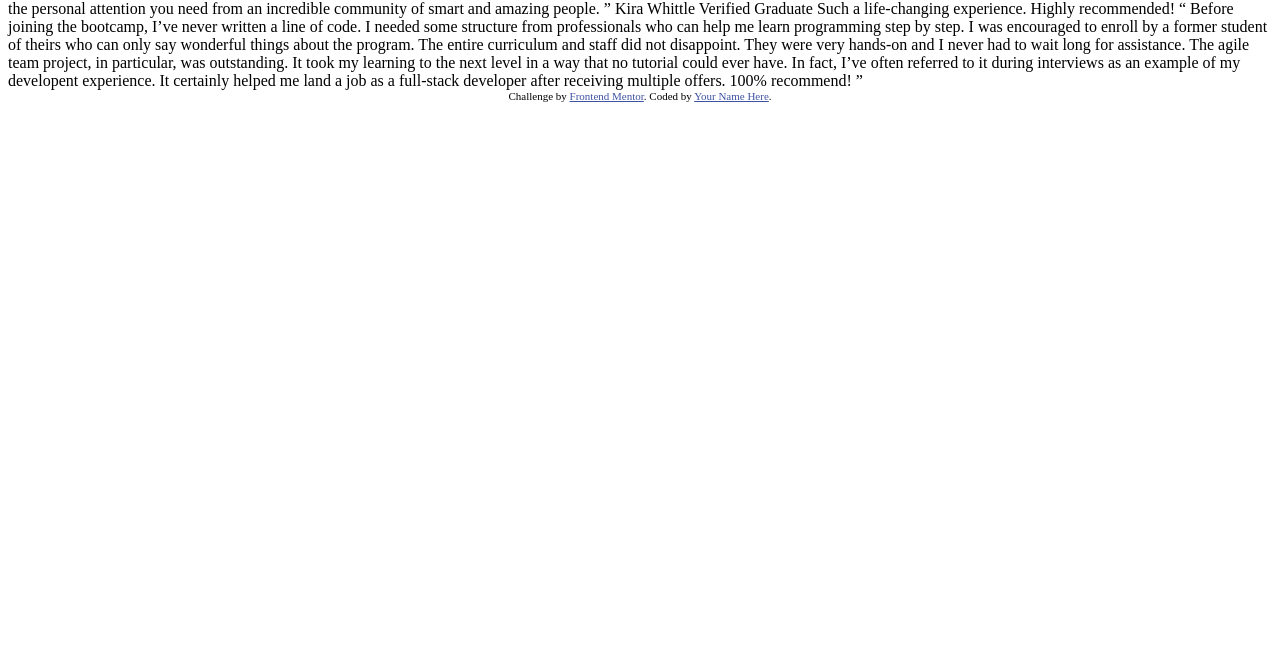
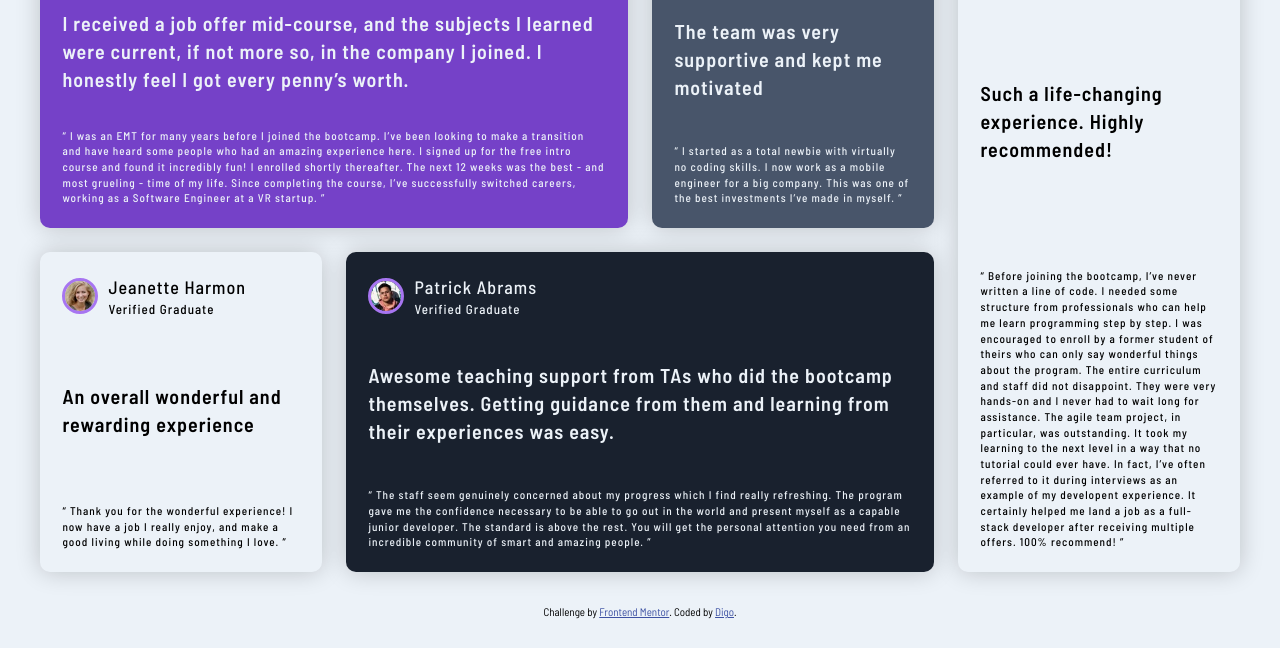
Before and after one commit to rcsilva211/Testimonials-grid-section, a plain HTML site: page index.html in a window 1280 px wide. Shown: the part 152-800 px from the top of the page. Drawn offline with Linux system fonts and the light colour scheme.

Commit message:
feat(dev): pre-solution-post
colors missing

```diff
--- a/cssreset.css
+++ b/cssreset.css
@@ -20,7 +20,8 @@
     4. Improve text rendering
   */
 body {
-  line-height: 1.5;
+  line-height: 1.4;
+  text-rendering: optimizeSpeed;
   -webkit-font-smoothing: antialiased;
 }
 
--- a/index.html
+++ b/index.html
@@ -1,76 +1,112 @@
 <!DOCTYPE html>
 <html lang="en">
   <head>
-  <meta charset="UTF-8">
-  <meta name="viewport" content="width=device-width, initial-scale=1.0"> <!-- displays site properly based on user's device -->
-
-  <link rel="icon" type="image/png" sizes="32x32" href="./images/favicon-32x32.png">
+    <meta charset="UTF-8" />
+    <meta name="viewport" content="width=device-width, initial-scale=1.0" />
+    <!-- displays site properly based on user's device -->
+    <link rel="stylesheet" href="cssreset.css" />
+    <link rel="stylesheet" href="style.css" />
+    <link rel="icon" type="image/png" sizes="32x32" href="./images/favicon-32x32.png" />
 
     <title>Frontend Mentor | [Challenge Name Here]</title>
-
-  <!-- Feel free to remove these styles or customise in your own stylesheet 👍 -->
-  <style>
-    .attribution { font-size: 11px; text-align: center; }
-    .attribution a { color: hsl(228, 45%, 44%); }
-  </style>
   </head>
   <body>
-  Daniel Clifford
-  Verified Graduate
+    <main>
+      <div class="container">
+        <div class="card" id="daniel">
+          <div class="card-header">
+            <img src="./images/image-daniel.jpg" alt="Daniel Clifford Profile Picture" />
+            <div>
+              <h1>Daniel Clifford</h1>
+              <h2>Verified Graduate</h2>
+            </div>
+          </div>
+          <h3>
+            I received a job offer mid-course, and the subjects I learned were current, if not more so, in the company I
+            joined. I honestly feel I got every penny’s worth.
+          </h3>
+          <p>
+            “ I was an EMT for many years before I joined the bootcamp. I’ve been looking to make a transition and have
+            heard some people who had an amazing experience here. I signed up for the free intro course and found it
+            incredibly fun! I enrolled shortly thereafter. The next 12 weeks was the best - and most grueling - time of
+            my life. Since completing the course, I’ve successfully switched careers, working as a Software Engineer at
+            a VR startup. ”
+          </p>
+        </div>
+        <div class="card" id="jonathan">
+          <div class="card-header">
+            <img src="./images/image-jonathan.jpg" alt="Jonathan Walters Profile Picture" />
+            <div>
+              <h1>Jonathan Walters</h1>
+              <h2>Verified Graduate</h2>
+            </div>
+          </div>
+          <h3>The team was very supportive and kept me motivated</h3>
+          <p>
+            “ I started as a total newbie with virtually no coding skills. I now work as a mobile engineer for a big
+            company. This was one of the best investments I’ve made in myself. ”
+          </p>
+        </div>
+        <div class="card" id="jeanette">
+          <div class="card-header">
+            <img src="./images/image-jeanette.jpg" alt="Jeanette Harmon Profile Picture" />
+            <div>
+              <h1>Jeanette Harmon</h1>
+              <h2>Verified Graduate</h2>
+            </div>
+          </div>
+          <h3>An overall wonderful and rewarding experience</h3>
+          <p>
+            “ Thank you for the wonderful experience! I now have a job I really enjoy, and make a good living while
+            doing something I love. ”
+          </p>
+        </div>
+        <div class="card" id="patrick">
+          <div class="card-header">
+            <img src="./images/image-patrick.jpg" alt="Patrick Abrams Profile Picture" />
+            <div>
+              <h1>Patrick Abrams</h1>
+              <h2>Verified Graduate</h2>
+            </div>
+          </div>
+          <h3>
+            Awesome teaching support from TAs who did the bootcamp themselves. Getting guidance from them and learning
+            from their experiences was easy.
+          </h3>
+          <p>
+            “ The staff seem genuinely concerned about my progress which I find really refreshing. The program gave me
+            the confidence necessary to be able to go out in the world and present myself as a capable junior developer.
+            The standard is above the rest. You will get the personal attention you need from an incredible community of
+            smart and amazing people. ”
+          </p>
+        </div>
+        <div class="card" id="kira">
+          <div class="card-header">
+            <img src="./images/image-kira.jpg" alt="Kira Whittle Profile Picture" />
+            <div>
+              <h1>Kira Whittle</h1>
+              <h2>Verified Graduate</h2>
+            </div>
+          </div>
+          <h3>Such a life-changing experience. Highly recommended!</h3>
+          <p>
+            “ Before joining the bootcamp, I’ve never written a line of code. I needed some structure from professionals
+            who can help me learn programming step by step. I was encouraged to enroll by a former student of theirs who
+            can only say wonderful things about the program. The entire curriculum and staff did not disappoint. They
+            were very hands-on and I never had to wait long for assistance. The agile team project, in particular, was
+            outstanding. It took my learning to the next level in a way that no tutorial could ever have. In fact, I’ve
+            often referred to it during interviews as an example of my developent experience. It certainly helped me
+            land a job as a full-stack developer after receiving multiple offers. 100% recommend! ”
+          </p>
+        </div>
+      </div>
+    </main>
 
-  I received a job offer mid-course, and the subjects I learned were current, if not more so,
-  in the company I joined. I honestly feel I got every penny’s worth.
-
-  “ I was an EMT for many years before I joined the bootcamp. I’ve been looking to make a
-  transition and have heard some people who had an amazing experience here. I signed up
-  for the free intro course and found it incredibly fun! I enrolled shortly thereafter.
-  The next 12 weeks was the best - and most grueling - time of my life. Since completing
-  the course, I’ve successfully switched careers, working as a Software Engineer at a VR startup. ”
-
-  Jonathan Walters
-  Verified Graduate
-
-  The team was very supportive and kept me motivated
-
-  “ I started as a total newbie with virtually no coding skills. I now work as a mobile engineer
-  for a big company. This was one of the best investments I’ve made in myself. ”
-
-  Jeanette Harmon
-  Verified Graduate
-
-  An overall wonderful and rewarding experience
-
-  “ Thank you for the wonderful experience! I now have a job I really enjoy, and make a good living
-  while doing something I love. ”
-
-  Patrick Abrams
-  Verified Graduate
-
-  Awesome teaching support from TAs who did the bootcamp themselves. Getting guidance from them and
-  learning from their experiences was easy.
-
-  “ The staff seem genuinely concerned about my progress which I find really refreshing. The program
-  gave me the confidence necessary to be able to go out in the world and present myself as a capable
-  junior developer. The standard is above the rest. You will get the personal attention you need from
-  an incredible community of smart and amazing people. ”
-
-  Kira Whittle
-  Verified Graduate
-
-  Such a life-changing experience. Highly recommended!
-
-  “ Before joining the bootcamp, I’ve never written a line of code. I needed some structure from
-  professionals who can help me learn programming step by step. I was encouraged to enroll by a former
-  student of theirs who can only say wonderful things about the program. The entire curriculum and staff
-  did not disappoint. They were very hands-on and I never had to wait long for assistance. The agile team
-  project, in particular, was outstanding. It took my learning to the next level in a way that no tutorial
-  could ever have. In fact, I’ve often referred to it during interviews as an example of my developent
-  experience. It certainly helped me land a job as a full-stack developer after receiving multiple offers.
-  100% recommend! ”
-
+    <footer>
       <div class="attribution">
-    Challenge by <a href="https://www.frontendmentor.io?ref=challenge" target="_blank">Frontend Mentor</a>.
-    Coded by <a href="#">Your Name Here</a>.
+        Challenge by <a href="https://www.frontendmentor.io?ref=challenge" target="_blank">Frontend Mentor</a>. Coded by
+        <a href="#">Digo</a>.
       </div>
+    </footer>
   </body>
 </html>
--- /dev/null
+++ b/style.css
@@ -0,0 +1,125 @@
+@import url('https://fonts.googleapis.com/css2?family=Barlow+Semi+Condensed:ital,wght@0,100;0,200;0,300;0,400;0,500;0,600;0,700;0,800;0,900;1,100;1,200;1,300;1,400;1,500;1,600;1,700;1,800;1,900&display=swap');
+
+* {
+  font-family: 'Barlow Semi Condensed', sans-serif;
+}
+
+body,
+html {
+  width: 100%;
+  height: 100%;
+  padding: 0;
+  margin: 0;
+  background-color: hsl(210, 46%, 95%);
+}
+
+body {
+  display: flex;
+  flex-direction: column;
+  justify-content: center;
+  align-items: center;
+}
+
+h1,
+h2 {
+  font-weight: 500;
+}
+
+h1 {
+  font-size: 18px;
+}
+
+h2 {
+  font-size: 13px;
+}
+
+h3 {
+  font-weight: 600;
+  font-size: 20px;
+  margin: auto 0;
+}
+
+p {
+  font-weight: 500;
+  font-size: calc(0.3rem + 0.5vw);
+}
+
+.container {
+  margin: 2rem;
+  display: grid;
+  grid-template-columns: repeat(4, minmax(3rem, 1fr));
+  grid-template-rows: repeat(2, minmax(20rem, 1fr));
+  gap: 1.5rem;
+  max-width: 1200px;
+}
+
+.card {
+  display: flex;
+  flex-direction: column;
+  justify-content: space-between;
+  padding: 1.4rem;
+  border-radius: 10px;
+  -webkit-box-shadow: 0px 0px 25px 0px rgba(0, 0, 0, 0.2);
+  -moz-box-shadow: 0px 0px 25px 0px rgba(0, 0, 0, 0.2);
+  box-shadow: 0px 0px 25px 0px rgba(0, 0, 0, 0.2);
+}
+
+.card-header {
+  display: flex;
+  align-items: center;
+  gap: 10px;
+}
+
+#daniel {
+  grid-column: 1 / 3;
+  background-color: hsl(263, 55%, 52%);
+}
+
+#jonathan {
+  background-color: hsl(217, 19%, 35%);
+}
+
+#daniel h1,
+#daniel h2,
+#daniel h3,
+#daniel p,
+#jonathan h1,
+#jonathan h2,
+#jonathan h3,
+#jonathan p,
+#patrick h1,
+#patrick h2,
+#patrick h3,
+#patrick p {
+  color: hsl(210, 46%, 95%);
+}
+
+#kira {
+  grid-column: 4;
+  grid-row: 1 / 3;
+}
+
+#patrick {
+  grid-column: 2 / 4;
+  background-color: hsl(219, 29%, 14%);
+}
+
+img {
+  border-radius: 50%;
+  width: 36px;
+  border: 3px solid #a775f1;
+}
+
+@media screen and (max-width: 426px) {
+  .container {
+    display: block;
+  }
+}
+
+.attribution {
+  font-size: 11px;
+  text-align: center;
+}
+.attribution a {
+  color: hsl(228, 45%, 44%);
+}
```
Lines whose indentation alone changed are shown as unchanged.
